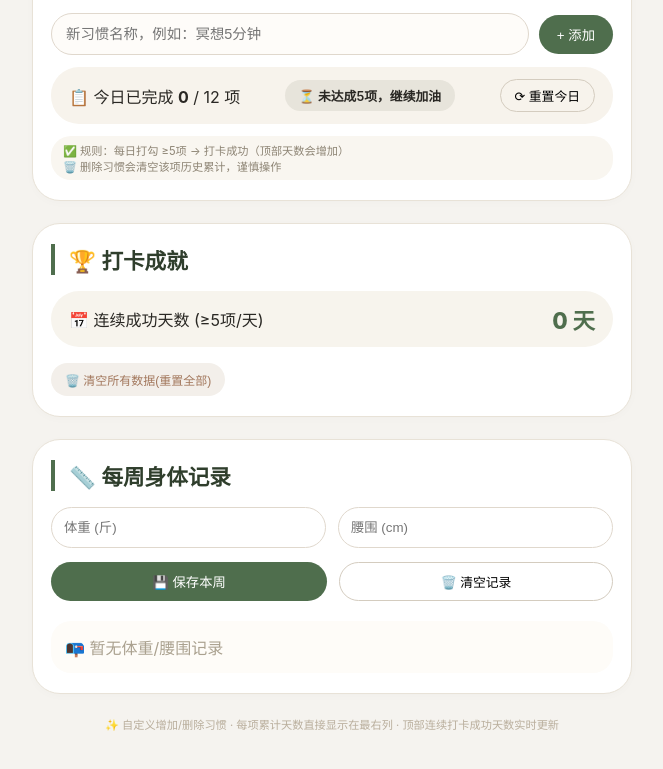
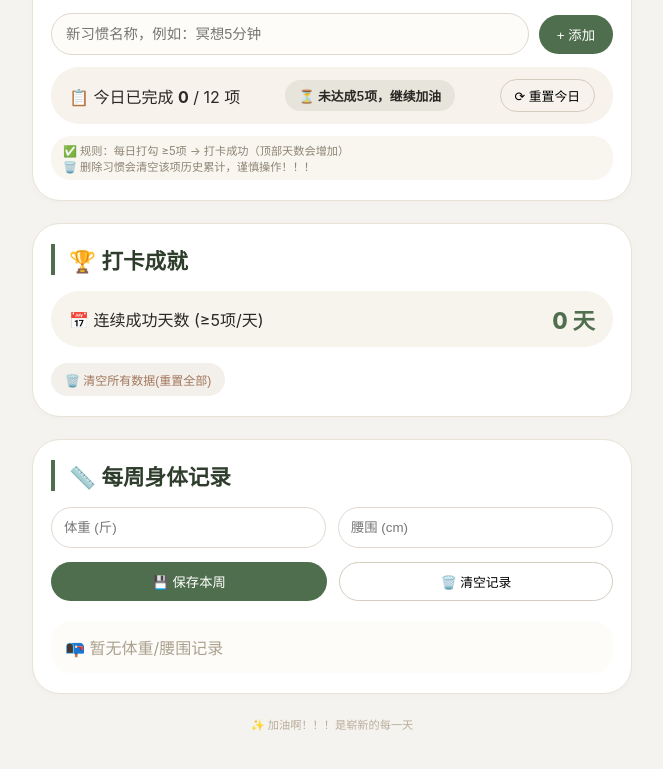
Before and after one commit to Dorothy127/Dorothy127.github.io, a plain HTML site: page index.html in a window 1280 px wide. Shown: the part 1151-1920 px from the top of the page, without its empty margins (308-971 px from the left). Drawn offline with Linux system fonts and the light colour scheme.

Commit message:
Update index.html

```diff
--- a/index.html
+++ b/index.html
@@ -3,7 +3,7 @@
 <head>
     <meta charset="UTF-8">
     <meta name="viewport" content="width=device-width, initial-scale=1.0, maximum-scale=1.0, user-scalable=yes, viewport-fit=cover">
-    <title>薄肌打卡 · 简洁版｜112斤计划</title>
+    <title>薄肌打卡｜112斤计划</title>
     <style>
         * {
             box-sizing: border-box;
@@ -250,7 +250,7 @@
 <div class="container">
     <div class="hero-card">
         <div class="hero-title">🌱 薄肌·加油</div>
-        <div class="hero-sub">33岁 · 160cm · </div>
+        <div class="hero-sub">33岁 · 160cm ·先完成 再完美 </div>
         <div class="stats-row">
             <span>🎯 目标 112斤</span>
             <span>⚖️ 当前 <strong id="currentWeightSpan">120.5</strong> 斤</span>
@@ -277,7 +277,7 @@
         </div>
         <div style="font-size:0.7rem; color:#8d8474; margin-top: 12px; background:#f9f6f0; padding:6px 12px; border-radius: 20px;">
             ✅ 规则：每日打勾 ≥5项 → 打卡成功（顶部天数会增加）<br>
-            🗑️ 删除习惯会清空该项历史累计，谨慎操作
+            🗑️ 删除习惯会清空该项历史累计，谨慎操作！！！
         </div>
     </div>
 
@@ -310,7 +310,7 @@
             <div style="padding: 14px; color:#aaa18f;">暂无数据</div>
         </div>
     </div>
-    <div class="footer-note">✨ 自定义增加/删除习惯 · 每项累计天数直接显示在最右列 · 顶部连续打卡成功天数实时更新</div>
+    <div class="footer-note">✨ 加油啊！！！是崭新的每一天</div>
 </div>
 
 <script>
```
